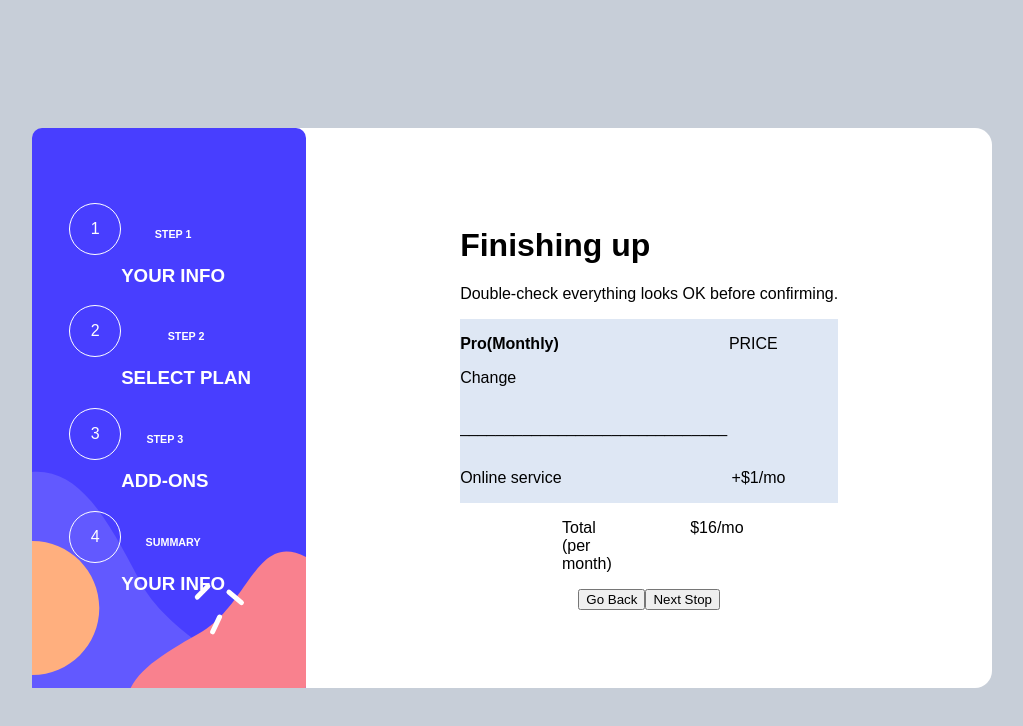
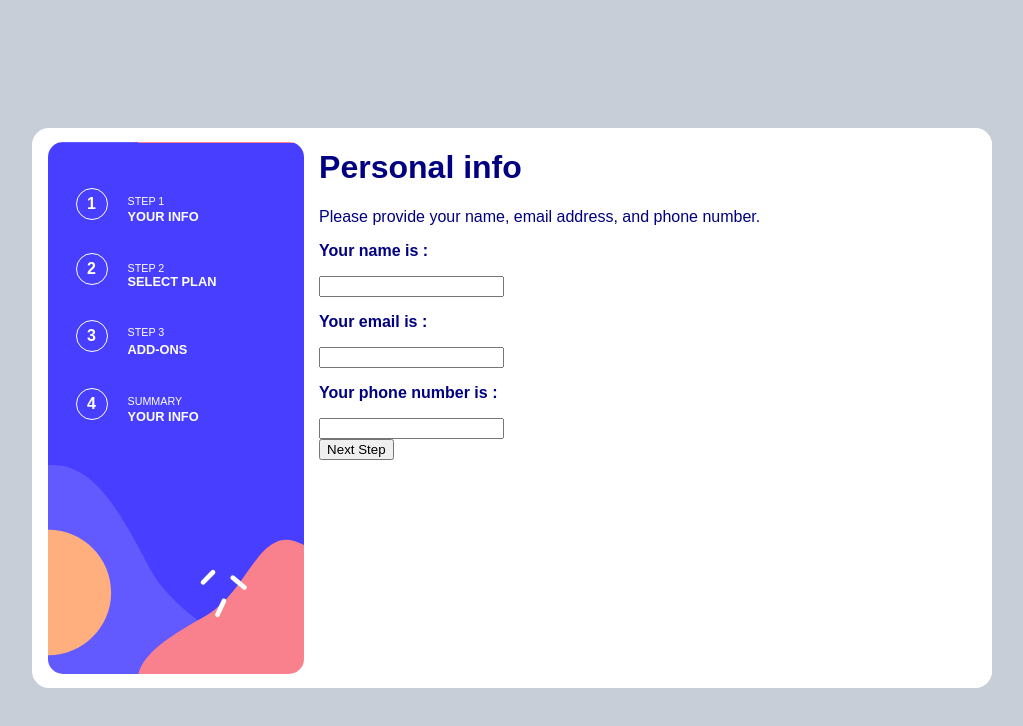
Before and after one commit to KASIANGK/project-useEffect-useState-Kasia-Nagorka, a React app: page / in a window 1280 px wide. Shown: the top 726 px of the page, without its empty margins (136-1159 px from the left). Built offline with nearby package versions, Linux system fonts and the light colour scheme; the HTML template or start-up script is replaced by a standard one.

Commit message:
div STEP and STEP-CONTENT DONE

```diff
--- a/src/App.jsx
+++ b/src/App.jsx
@@ -15,10 +15,10 @@ function App() {
   return (
 
       <div className='ALL'>
-        {/* <Personal></Personal> */}
+        <Personal></Personal>
         {/* <Select Arcade={Arcade} Advenced={Advenced} Pro={Pro}></Select> */}
         {/* <Pick></Pick> */}
-        <Summary></Summary>
+        {/* <Summary></Summary> */}
       </div>
 
   )
--- a/src/Components/Personal/Personal.css
+++ b/src/Components/Personal/Personal.css
@@ -9,17 +9,30 @@
     background-image: url(../../assets/sidebar.svg);
     background-size: cover;
     color: white;
-    width: 50vw;
-    /* height: 60vh; */
+    width: 20vw;
+    height: 63vh;
     display: flex;
     flex-direction: column;
+    border-radius: 15px;
+    background-position: 25% 75%;
+    /* justify-content: center; */
+    /* align-items: center; */
+
+}
+.STEP-CONTENT {
+    display: flex;
+    width: 32vw;
     justify-content: center;
     align-items: center;
 }
 .STEPS {
-    text-align: center;
     display: flex;
     width: 200px;
+    gap: 20px;
+    align-items: center;
+}
+.STEPS p {
+    font-weight: 700;
 }
 
 .PERSONAL-INFOS {
@@ -30,12 +43,22 @@
     color: navy;
 }
 .STEPS-TXT {
-    width: 200px;
-    text-align: start;
+    width: 50px;
 }
 .STEPS-NUMBER {
     border: white 1px solid;
     border-radius: 50%;
-    width: 50px;
-    height: 50px;
+    width: 30px;
+    height: 30px;
+    text-align: center;
+    display: flex;
+    justify-content: center;
+    align-items: center;
 }
+.STEP h6 {
+    margin-bottom: -15%;
+    font-weight: lighter;
+}
+.STEP h3 {
+    font-size: 0.8em;
+}
--- a/src/Components/Personal/Personal.jsx
+++ b/src/Components/Personal/Personal.jsx
@@ -8,6 +8,7 @@ function Personal({Sidebar}) {
 
     return (
         <div className='PERSONAL'>
+            <div className='STEP-CONTENT'>
                 <div className='STEP'>
                     <div className='STEPS'>
                         <div className='STEPS-NUMBER'>
@@ -49,6 +50,7 @@ function Personal({Sidebar}) {
                         </div>
                     </div>
                 </div>
+            </div>
             <div className='PERSONAL-INFOS'>
                 <div className='PERSONAL-CONTENT'>
                     <div className='PERSONAL-TITLE'>
--- a/src/Components/Select/Select.css
+++ b/src/Components/Select/Select.css
@@ -2,7 +2,7 @@
     background-image: url(../../assets/sidebar.svg);
     background-size: cover;
     color: white;
-    width: 30vw;
+    width: 20vw;
     /* height: 60vh; */
     display: flex;
     flex-direction: column;
--- a/src/Components/Summary/Summary.css
+++ b/src/Components/Summary/Summary.css
@@ -17,12 +17,13 @@
     background-image: url(../../assets/sidebar.svg);
     background-size: cover;
     color: white;
-    width: 30vw;
+    width: 20vw;
     /* height: 60vh; */
     display: flex;
     flex-direction: column;
-    justify-content: center;
+    justify-content: start;
     align-items: center;
+    padding-top: 10%;
 }
 
 .SUMMARY-PRO {
```
Lines whose indentation alone changed are shown as unchanged.
